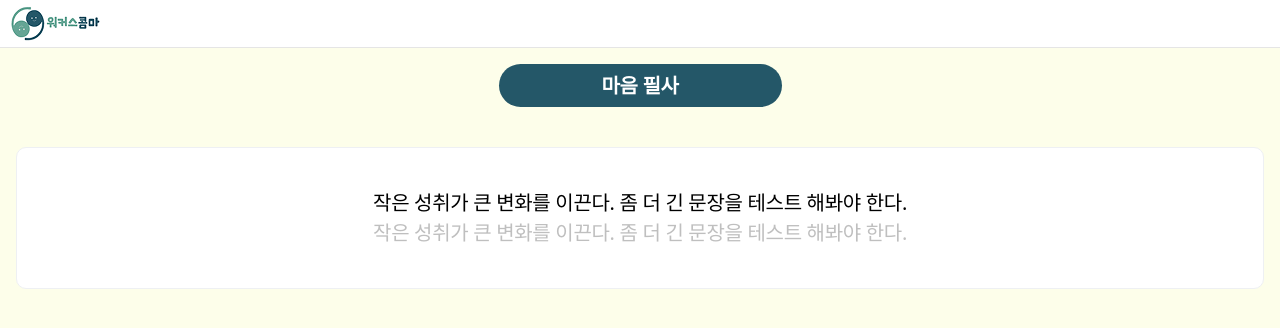
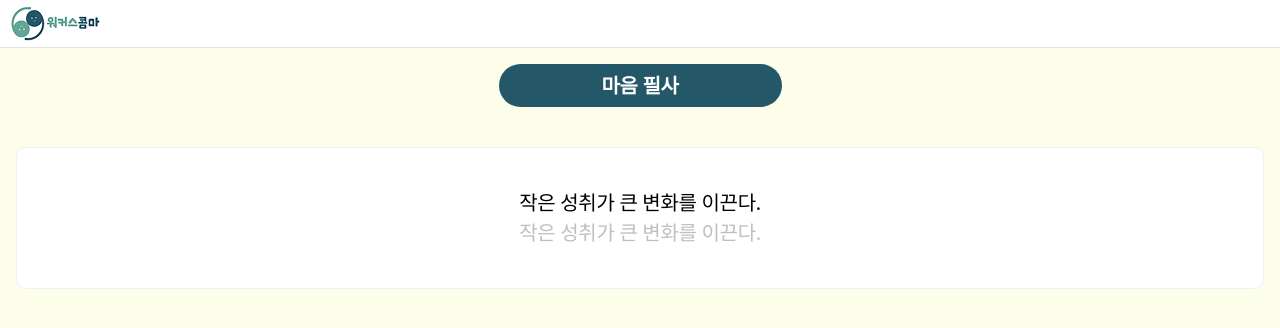
Before and after one commit to WorkersComma/workerscomma.github.io, a React (Vite) app: page /write in a window 1280 px wide. Shown: the top 328 px of the page. Built offline with nearby package versions, Linux system fonts and the light colour scheme; a web font is replaced by a local one.

Commit message:
refactor: 마음 필사 문장 변경

```diff
--- a/src/features/write/WritePage.tsx
+++ b/src/features/write/WritePage.tsx
@@ -1,8 +1,7 @@
 import { useState, type FC } from "react";
 import { Heading1 } from "../../shared/components/Heading1";
 
-const SENTENCE =
-  "작은 성취가 큰 변화를 이끈다. 좀 더 긴 문장을 테스트 해봐야 한다.";
+const SENTENCE = "작은 성취가 큰 변화를 이끈다.";
 
 export const WritePage: FC = () => {
   const [value, setValue] = useState("");
```
